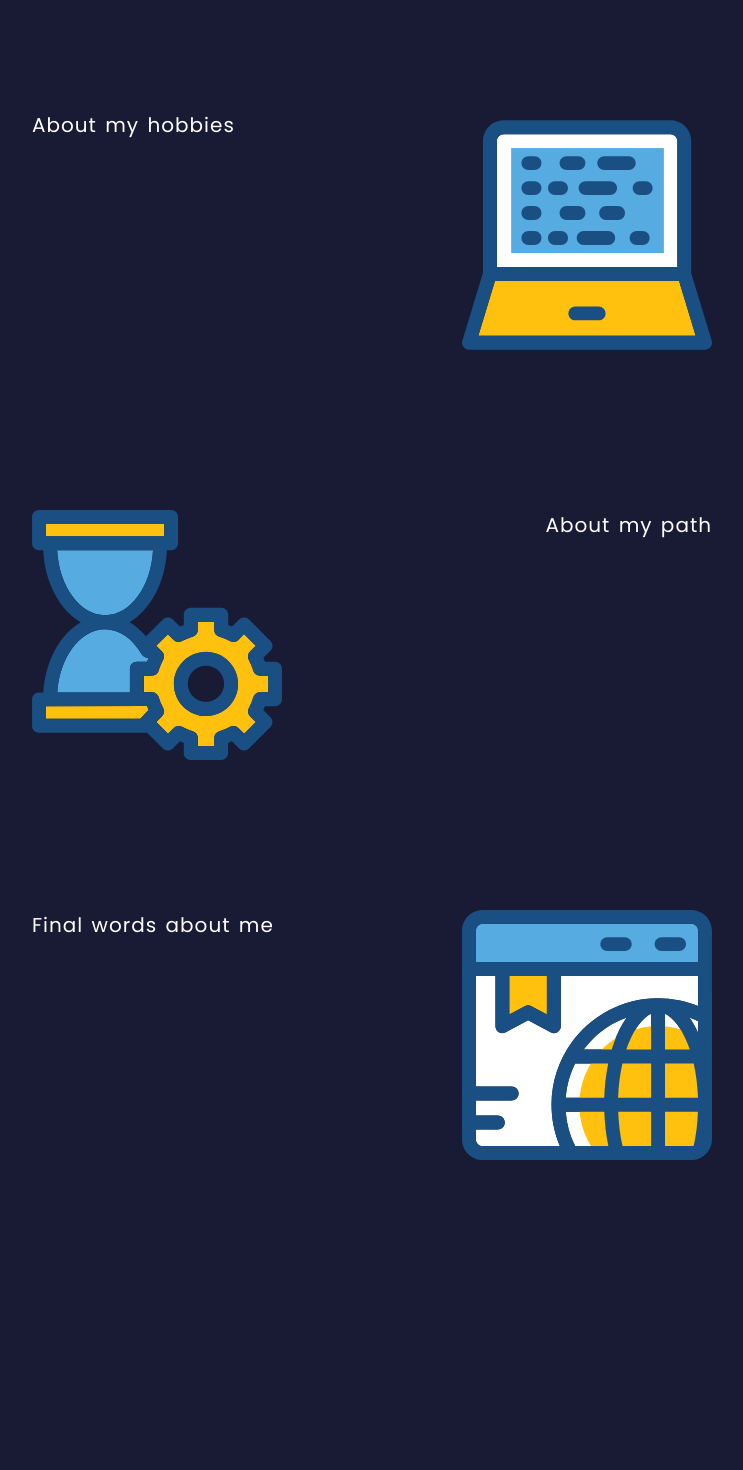
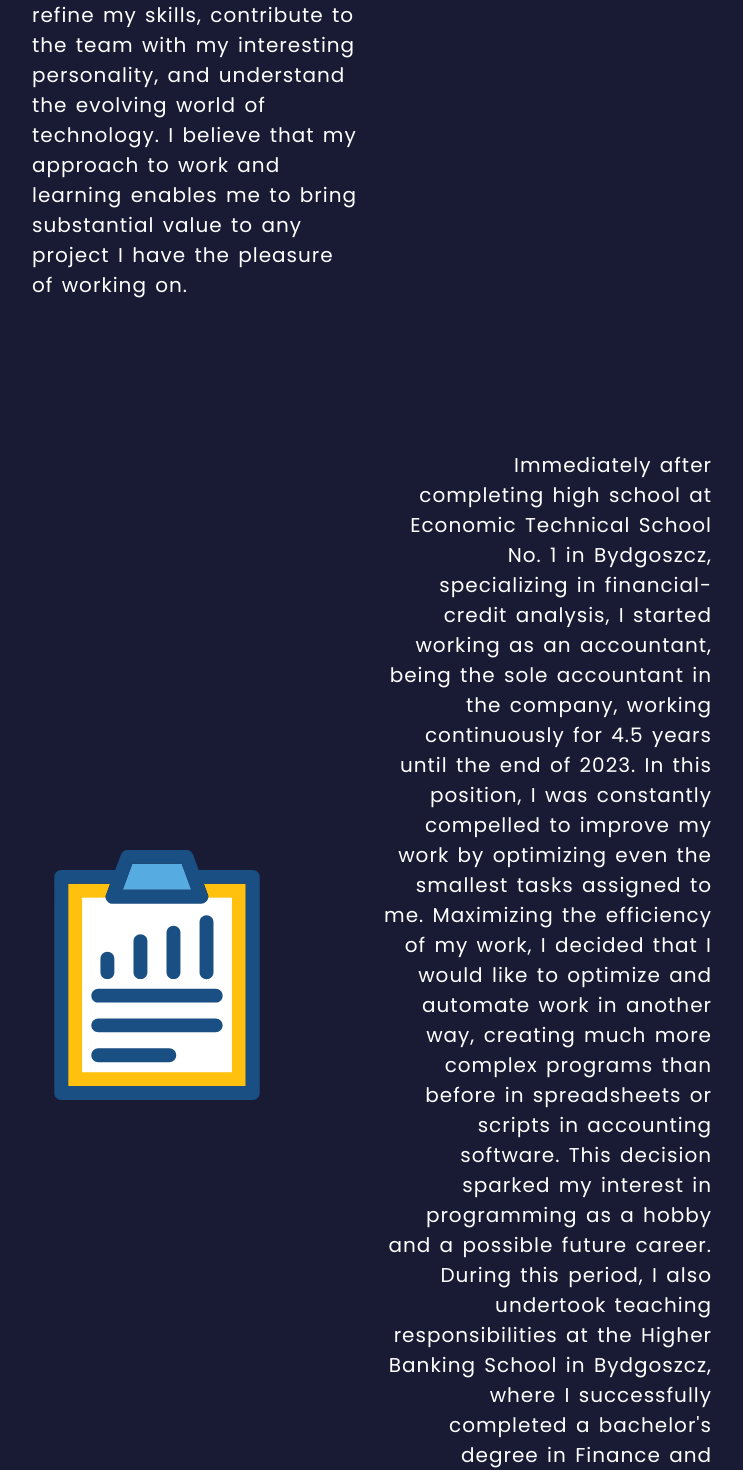
Before and after one commit to CornyCapacitor/portfolio, a React (Vite) app: page /about in a window 1280 px wide. Shown: the part 990-2460 px from the top of the page, without its empty margins (268-1011 px from the left). Before the commit the page ends 2350 px from the top, so only its background shows below. Built offline with nearby package versions, Linux system fonts and the light colour scheme.

Commit message:
about setup

```diff
--- a/src/components/About.css
+++ b/src/components/About.css
@@ -16,7 +16,7 @@
   box-sizing: inherit;
   flex-direction: row;
   width: 100%;
-  height: 250px;
+  min-height: 250px;
   font-size: 20px;
   gap: 100px;
 }
@@ -26,8 +26,9 @@
 }
 
 .section img {
+  align-self: center;
   width: 250px;
-  height: auto;
+  height: 250px;
 }
 
 .my-img {
--- a/src/components/About.tsx
+++ b/src/components/About.tsx
@@ -4,24 +4,24 @@ export const About = () => {
   return (
     <div className="about">
       <section className="section">
-        <div>Hi, my name's Mateusz. I'm aspiring software developer, currently focused on polishing my skills and improving the quality of my code. My goal is to be among ambitious people willing to constantly develop, so that in the future I can build with them amazing projects that are an integral part of every person's life. My biggest goal as a future developer is to build applications that help people on a huge scale. I would like to be able to use my potential to improve the lives of many people around the world. </div>
+        <div>Hi, I'm Mateusz. I'm an aspiring front-end developer currently focused on continuous growth and gaining a thorough understanding of the principles of software development. My immediate goal is to join a community of ambitious individuals eager for development, where I can enhance my skills and learn about various aspects of web development that I haven't had the opportunity to explore yet. In the future, I aspire to create applications that significantly improve people's lives on a large scale. I hope that a future role as a front-end developer will allow me to refine my skills, contribute to the team with my interesting personality, and understand the evolving world of technology. I believe that my approach to work and learning enables me to bring substantial value to any project I have the pleasure of working on.</div>
         <img className="my-img" src="/public/placeholder-me.jpg" alt="picture of me" />
       </section>
       <section className="section">
         <img src="/public/clipboard-list.svg" />
-        <div style={{ textAlign: "end" }}>About my current commercial experience</div>
+        <div style={{ textAlign: "end" }}>Immediately after completing high school at Economic Technical School No. 1 in Bydgoszcz, specializing in financial-credit analysis, I started working as an accountant, being the sole accountant in the company, working continuously for 4.5 years until the end of 2023. In this position, I was constantly compelled to improve my work by optimizing even the smallest tasks assigned to me. Maximizing the efficiency of my work, I decided that I would like to optimize and automate work in another way, creating much more complex programs than before in spreadsheets or scripts in accounting software. This decision sparked my interest in programming as a hobby and a possible future career. During this period, I also undertook teaching responsibilities at the Higher Banking School in Bydgoszcz, where I successfully completed a bachelor's degree in Finance and Accounting.</div>
       </section>
       <section className="section">
-        <div>About my hobbies</div>
+        <div>My main hobbies currently revolve around programming, computer games, and the natural sciences. I would consider myself a "Sunday" enthusiast of physics, chemistry, and biology. In my free time, during meals, or while traveling by bus or train, I love delving into literature that expands my knowledge of the universe and the matter that surrounds us. I enjoy exploring topics down to the simplest amino acids, elements, or quarks to fully understand the composition of everything I encounter daily. Computer games have led me to observe certain dependencies. A must happen A for B to happen afterward. Since childhood, I've been curious about how this entire network of connections operates. Finally, starting to write basic code in JavaScript, I grasped how computer engineering works. This amalgamation of seemingly unrelated fields has allowed me to continuously experience the world of programming, making it my number one hobby for almost a year already.</div>
         <img src="/public/laptop.svg" />
       </section>
       <section className="section">
         <img src="/public/hourglass.svg" />
-        <div style={{ textAlign: "end" }}>About my path</div>
+        <div style={{ textAlign: "end" }}>I began my journey into programming in early 2023 when I realized that I couldn't endlessly optimize my work within the constraints of the accounting industry regulated by the accounting law. During a casual conversation with a close friend, he recommended trying my hand at programming. He provided me with some tips to expedite the initial process and build a strong foundation. Subsequently, I started learning using various tools such as YouTube, documentation, and simple courses or educational games that thoroughly explained fundamental concepts. Today, I feel confident enough to embark on a serious commercial project. I believe I've gained flexibility that allows me to approach a given problem from multiple perspectives and implement features in the most code-friendly way. I am aware that my code is not flawless, but possessing a tremendous desire for self-improvement, I am confident that I will eventually be able to build almost perfect applications.</div>
       </section>
       <section className="section">
-        <div>Final words about me</div>
-        <img src="/public/browser.svg" />
+        <div>In summary, a few words about myself. On a daily basis, I engage in an internal battle, constantly toggling my thinking between abstraction and pragmatism. On one hand, I am a creative individual, aspiring to bring my thoughts to fruition by expressing them on paper in the form of poetry. I delve into fundamental social issues, attempting to answer many questions of the "why does a person do this in a specific way" kind or simply seeking a deeper meaning in seemingly straightforward human matters, as I believe that everything has its reason and specific specifications. On the other hand, I am an exceptionally pragmatic person. I love it when something functions correctly, when I understand its complexity, and when I can break down a given topic into its basic components and enumerate most of its characteristics. I believe that everything in the world is connected in a specific way, starting from quantum relationships on Earth to solving the puzzle of "what exactly is the world we inhabit." If I don't understand something, I am very eager to change that. Although learning constantly shifts its position, and humans rely on the research of thousands of individuals, I love discovering new perspectives on a given paradigm. In my daily life, I mainly surround myself with friends with whom I can discuss such topics – a bit of fantasy, a bit of science, and a bit of light-hearted humor.</div>
+        <img src="/public/whoami.svg" />
       </section>
     </div >
   )
```
Also changed, not shown: public/person.svg (added), public/whoami.svg (added), vercel.json (added).
